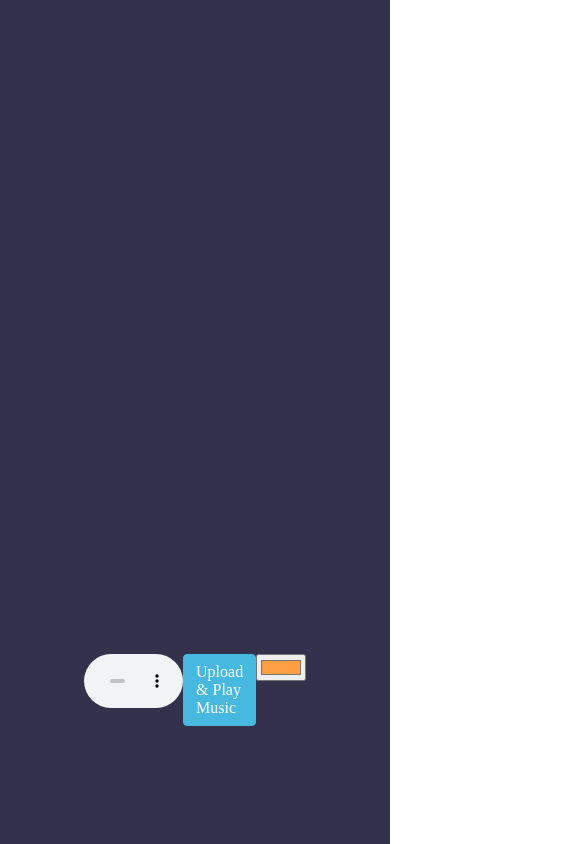
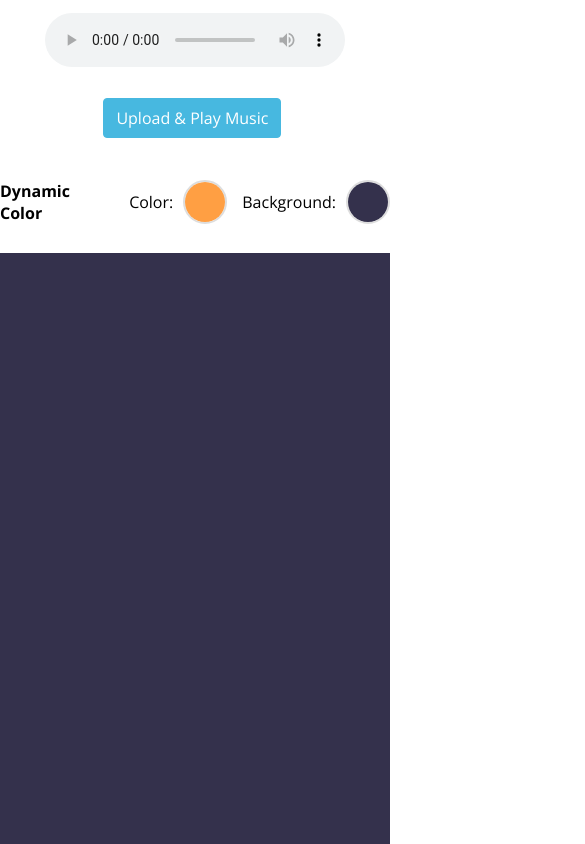
Before and after one commit to Hyunse/web-audio-visualizer, a plain HTML site: page index.html in a window 390 px wide. Shown: the top 844 px of the page, 585 px wide, since content can reach past the window. Drawn offline with nearby package versions, Linux system fonts and the light colour scheme.

Commit message:
change layout & add bg color change & responsive wb

```diff
--- a/index.html
+++ b/index.html
@@ -8,19 +8,33 @@
     <title>Music Visualization</title>
   </head>
   <body onload="init()">
+    <div class="audio-container">
+      <div>
+        <audio id="audio" type="audio/mp3" controls></audio>
+      </div>
+      <div class="file-box">
+        <label for="exfile">Upload & Play Music</label>
+        <input type="file" id="exfile"  accept="Audio/*" capture></input>
+      </div>
+      <div class="color-container">
+        <p>Dynamic Color</p>
+        <div>
+          <label for="color">Color:</label>
+          <div class="color-box">
+            <input type="color" id="color" name="color" value="#ff9f43"/>
+          </div>
+        </div>
+        <div>
+          <label for="bg-color">Background:</label>
+          <div class="color-box">
+            <input type="color" id="bg-color" name="color" value="#34314c"/>
+          </div>
+        </div>
+      </div>
+    </div>
     <div class="main-container">
       <div class="canvas-container">
         <canvas id="canvas" width="1024" height="500"></canvas>
-      </div>
-      <div class="audio-container">
-        <audio id="audio" type="audio/mp3" controls></audio>
-        <div class="file-box">
-          <label for="exfile">Upload & Play Music</label>
-          <input type="file" id="exfile"  accept="Audio/*" capture></input>
-        </div>
-        <div class="color-box">
-          <input type="color" id="color" value="#ff9f43"/>
-        </div>
       </div>
     </div>
     <script type="text/javascript" src="./script.js"></script>
--- a/main.css
+++ b/main.css
@@ -1,3 +1,5 @@
+@import url('https://fonts.googleapis.com/css2?family=Open+Sans:wght@400;700&display=swap');
+
 html,
 body {
   height: 100%;
@@ -7,12 +9,12 @@ body {
   left: 0;
   top: 0;
   font-size: 100%;
+  font-family: 'Open Sans', sans-serif;
 }
-
 
 .main-container {
   width: 100%;
-  height: 100%;
+  height: 90%;
   display: flex;
   flex-direction: column;
   align-items: center;
@@ -21,10 +23,11 @@ body {
 }
 
 .audio-container {
-  width: 57%;
+  width: 100%;
+  height: 10%;
   display: flex;
-  margin-top: 50px;
   justify-content: space-around;
+  align-items: center;
 }
 
 .file-box label {
@@ -49,3 +52,64 @@ body {
   clip: rect(0, 0, 0, 0);
   border: 0;
 }
+
+.color-container {
+  display:flex;
+  font-weight: 500;
+  align-items: center;
+}
+.color-container > p {
+  margin-right: 20px;
+  font-weight: 700;
+}
+
+.color-container > div {
+  display: flex;
+  align-items: center;
+}
+
+.color-container > div + div {
+  margin-left: 15px;
+}
+
+.color-box {
+  position: relative;
+  overflow: hidden;
+  width: 40px;
+  height: 40px;
+  border: solid 2px #ddd;
+  border-radius: 40px;
+  margin-left: 10px;
+}
+
+input[name="color"] {
+  position: absolute;
+  right: -8px;
+  top: -8px;
+  width: 56px;
+  height: 56px;
+  border: none;
+  cursor: pointer;
+}
+
+@media screen and (max-width: 1024px) {
+  .audio-container {
+    height: 30%;
+    flex-direction: column;
+  }
+
+  .main-container {
+    height: 70vh;
+    justify-content: flex-start;
+  }
+
+  #canvas {
+    width: 600px;
+  }
+}
+
+@media screen and (max-width: 700px) {
+  #canvas {
+    width: 400px;
+  }
+}
--- a/script.js
+++ b/script.js
@@ -6,6 +6,7 @@ const blob = window.URL || window.webkitURL;
 let audio;
 let file = document.getElementById('exfile');
 let color = document.getElementById('color');
+let bgColor = document.getElementById('bg-color');
 let ctx,
   analyser,
   dataArray,
@@ -35,6 +36,12 @@ color.onchange = function () {
   const rgb = getRGB(this.value);
 
   canvasCtx.fillStyle = rgb;
+};
+
+bgColor.onchange = function () {
+  const rgb = getRGB(this.value);
+
+  document.getElementsByClassName('main-container')[0].style.backgroundColor = rgb;
 };
 
 function init() {
```
